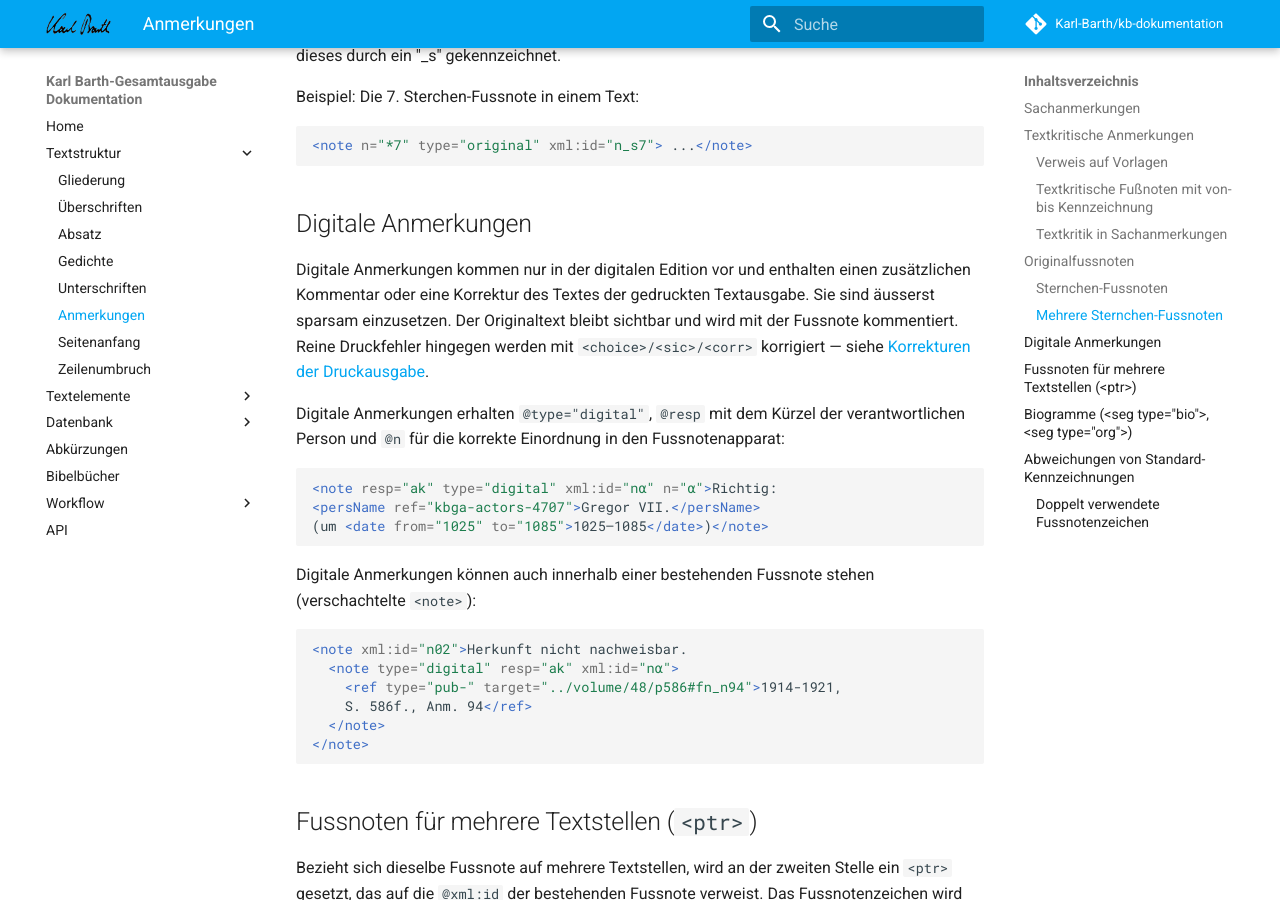
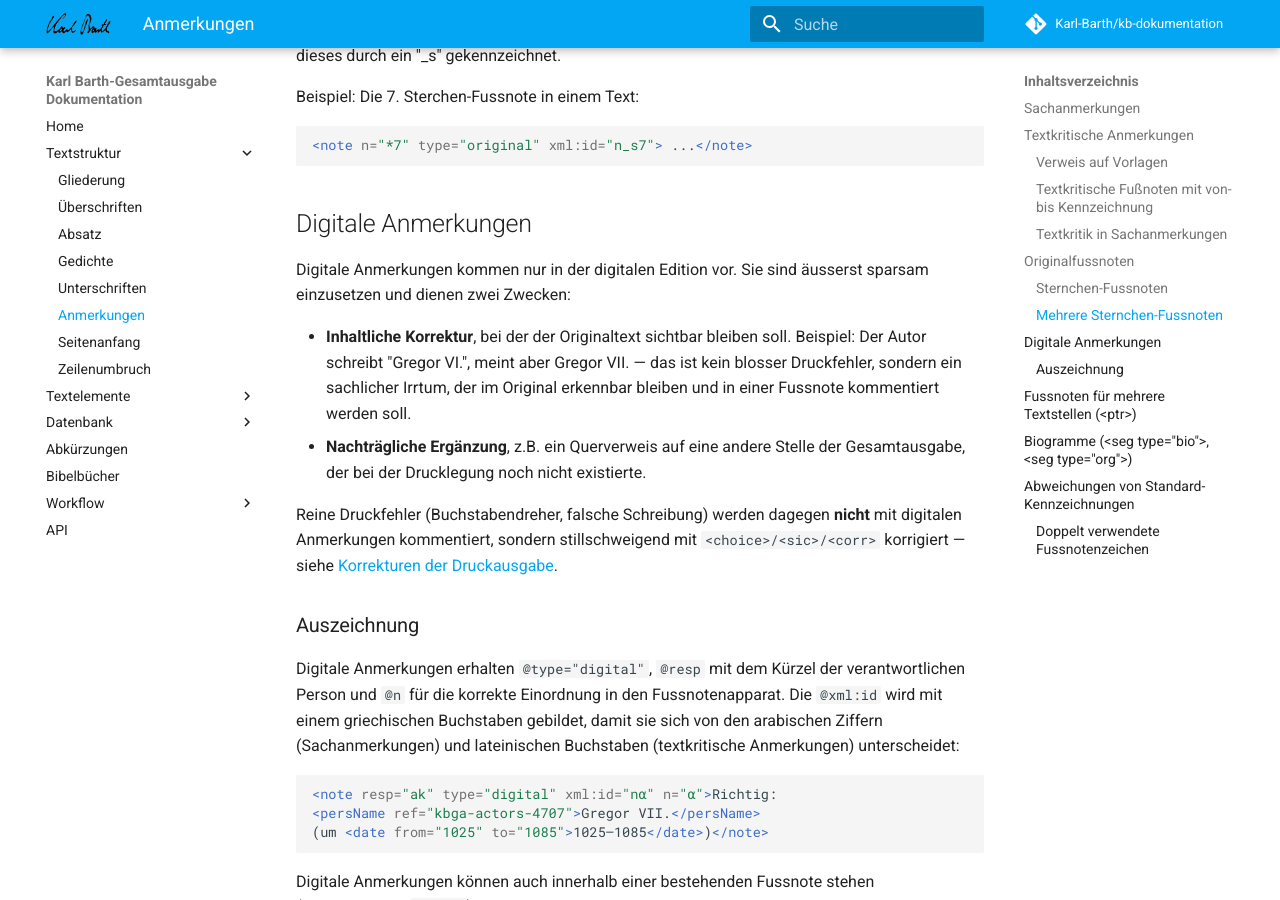
Before and after one commit to Karl-Barth/kb-dokumentation, an MkDocs documentation site: the page built from docs/textstruktur/anmerkungen.md, in a window 1280 px wide and 900 px high, scrolled down 2188 px. Built offline with MkDocs 1.6.1 and Material for MkDocs 9.7.7, drawn with Linux system fonts in a browser that asks for light colours; comment, search, counter and statistics services are not loaded; some of the changed text lies outside the part shown.

Commit message:
Anmerkungen: Digitale FN praezisiert (wann angebracht), Vorschlaege verbindlich
- Digitale Anmerkungen: zwei klare Zwecke (inhaltliche Korrektur mit
  sichtbarem Original; nachtraegliche Ergaenzung), Abgrenzung zu choice/sic/corr,
  xml:id-Konvention mit griechischen Buchstaben.
- Doppelte Fussnotenzeichen: "Vorschlaege" zu verbindlicher Konvention
  umformuliert (gegen kb_xml_src/kb_latest_version verifiziert).

````diff
--- a/docs/textstruktur/anmerkungen.md
+++ b/docs/textstruktur/anmerkungen.md
@@ -89,16 +89,28 @@ Beispiel: Die 7. Sterchen-Fussnote in einem Text:
 
 ## Digitale Anmerkungen
 
-Digitale Anmerkungen kommen nur in der digitalen Edition vor und enthalten
-einen zusätzlichen Kommentar oder eine Korrektur des Textes der gedruckten
-Textausgabe. Sie sind äusserst sparsam einzusetzen. Der Originaltext bleibt
-sichtbar und wird mit der Fussnote kommentiert. Reine Druckfehler hingegen
-werden mit `<choice>/<sic>/<corr>` korrigiert — siehe
+Digitale Anmerkungen kommen nur in der digitalen Edition vor. Sie sind
+äusserst sparsam einzusetzen und dienen zwei Zwecken:
+
+- **Inhaltliche Korrektur**, bei der der Originaltext sichtbar bleiben soll.
+  Beispiel: Der Autor schreibt "Gregor VI.", meint aber Gregor VII. — das
+  ist kein blosser Druckfehler, sondern ein sachlicher Irrtum, der im
+  Original erkennbar bleiben und in einer Fussnote kommentiert werden soll.
+- **Nachträgliche Ergänzung**, z.B. ein Querverweis auf eine andere Stelle
+  der Gesamtausgabe, der bei der Drucklegung noch nicht existierte.
+
+Reine Druckfehler (Buchstabendreher, falsche Schreibung) werden dagegen
+**nicht** mit digitalen Anmerkungen kommentiert, sondern stillschweigend
+mit `<choice>/<sic>/<corr>` korrigiert — siehe
 [Korrekturen der Druckausgabe](../textelemente/korrekturen-der-druckausgabe.md).
+
+### Auszeichnung
 
 Digitale Anmerkungen erhalten `@type="digital"`, `@resp` mit dem Kürzel der
 verantwortlichen Person und `@n` für die korrekte Einordnung in den
-Fussnotenapparat:
+Fussnotenapparat. Die `@xml:id` wird mit einem griechischen Buchstaben
+gebildet, damit sie sich von den arabischen Ziffern (Sachanmerkungen) und
+lateinischen Buchstaben (textkritische Anmerkungen) unterscheidet:
 
 ```xml
 <note resp="ak" type="digital" xml:id="nα" n="α">Richtig:
@@ -168,9 +180,9 @@ Zu `<persName>` und `<orgName>` allgemein siehe
 
 ### Doppelt verwendete Fussnotenzeichen
 
-Es kommt vor, dass im Buch innerhalb eines Textes identische Fußnoten doppelt verwendet werden. Eine `@xml:id` muss innerhalb einer Datei eindeutig sein.
-
-Hier Vorschläge, um sie in der digitalen Version zu unterscheiden:
+Es kommt vor, dass im Buch innerhalb eines Textes identische Fußnoten
+doppelt verwendet werden. Eine `@xml:id` muss innerhalb einer Datei
+eindeutig sein. Doppelte Fussnotenzeichen werden wie folgt aufgelöst:
 
 - eine doppelte Sachfußnote `xml:id="n01"`
   ersetzen durch:
````
